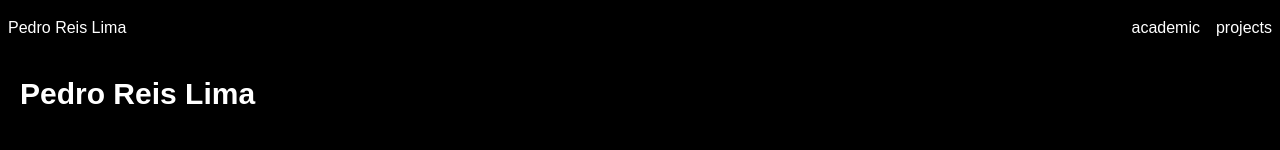
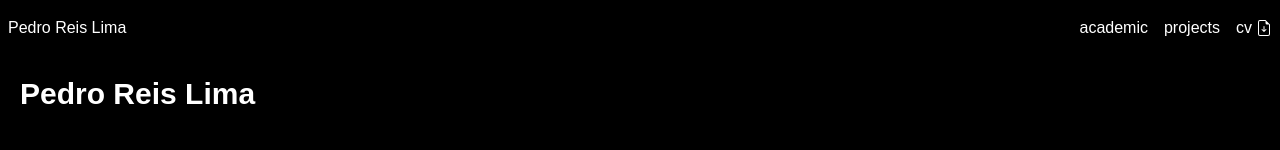
Before and after one commit to pedroreislima/prlima-site, a Next.js app: page / in a window 1280 px wide. Shown: the top 150 px of the page. Built offline with nearby package versions, Linux system fonts and the light colour scheme.

Commit message:
add cv on header

```diff
--- a/app/page.tsx
+++ b/app/page.tsx
@@ -20,7 +20,6 @@ export default function Home() {
         <div className="lg:row-span-2 w-auto flex items-center justify-center p-5">
           <p className="text-justify p-5">
             Meu nome é Pedro e sou Economista e Cientista de Dados. Mais especificamente, sou formado em economia e também mestre pela Universidade Federal do Ceará.
-            <br/>Minhas áreas de interesse transitam entre Microeconomia, Econometria, Economia do Crime e Análise de Dados.
           </p>
         </div>
       </div>
--- a/components/Header.tsx
+++ b/components/Header.tsx
@@ -13,6 +13,15 @@ export const Header = () => {
                         <li>
                             <a href = '/prlima-site/projects'>projects</a>
                         </li>
+                        <li>
+                            <a download href = "CV/CV-prof Pedro Reis Lima.pdf" className = "flex gap-1 group">
+                                <h1 className = "group-has-hover:text-yellow-500">cv</h1>
+                                <svg xmlns="http://www.w3.org/2000/svg" fill="currentColor" viewBox="0 0 16 16" className="my-auto mx-auto w-4 h-4 group-has-hover:text-yellow-500">
+                                    <path d="M8.5 6.5a.5.5 0 0 0-1 0v3.793L6.354 9.146a.5.5 0 1 0-.708.708l2 2a.5.5 0 0 0 .708 0l2-2a.5.5 0 0 0-.708-.708L8.5 10.293z"/>
+                                    <path d="M14 14V4.5L9.5 0H4a2 2 0 0 0-2 2v12a2 2 0 0 0 2 2h8a2 2 0 0 0 2-2M9.5 3A1.5 1.5 0 0 0 11 4.5h2V14a1 1 0 0 1-1 1H4a1 1 0 0 1-1-1V2a1 1 0 0 1 1-1h5.5z"/>
+                                </svg>
+                            </a>
+                        </li>
                     </ul>
                 </nav>
             </div>
```
Also changed, not shown: 1 other file (tests, documents, lock files or other folders).
